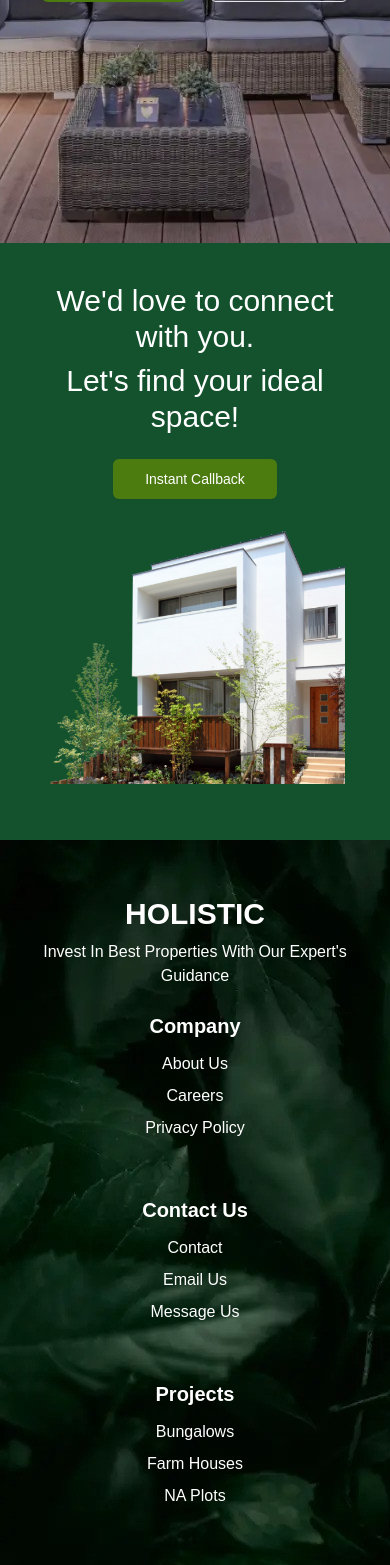
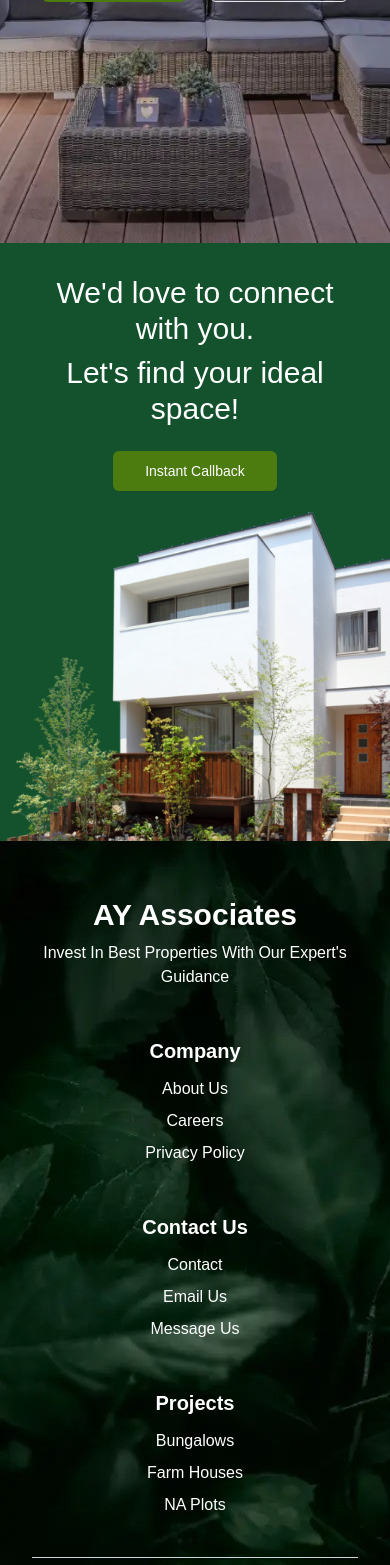
Before and after one commit to dev-kingz/ayassociates, a Next.js app: page / in a window 390 px wide. Shown: the part 432-1997 px from the top of the page. Built offline with nearby package versions, Linux system fonts and the light colour scheme.

Commit message:
Updated Styling

```diff
--- a/src/app/page.tsx
+++ b/src/app/page.tsx
@@ -17,7 +17,7 @@ export default function Home() {
             <Button
               variant="secondary"
               size="lg"
-              className="shadow-xl bg-secondary text-white hover:bg-green-600"
+              className="shadow-xl bg-secondary text-white"
             >
               Enquire Now
             </Button>
--- a/src/components/Footer/index.tsx
+++ b/src/components/Footer/index.tsx
@@ -6,8 +6,8 @@ import SocialIcons from "../Icons/SocialIcons";
 export function Footer() {
   return (
     <footer className="Footer flex w-full flex-col bg-neutral-950 text-white">
-      <section className="TopSection relative flex flex-col md:flex-row md:justify-between md:items-center py-10 px-8 sm:px-36 bg-primary">
-        <div className="flex flex-col self-stretch items-center gap-6 md:gap-12">
+      <section className="TopSection relative flex flex-col md:flex-row md:justify-between md:items-center pt-8 sm:py-10 sm:px-36 bg-primary">
+        <div className="flex flex-col self-stretch items-center sm:items-start gap-6 md:gap-12 px-8 ">
           <div className="TopSectionText flex flex-col gap-2 text-center md:text-left">
             <h1 className="text-3xl md:text-4xl font-medium">
               We&apos;d love to connect with you.
@@ -20,41 +20,33 @@ export function Footer() {
             <Button
               variant="secondary"
               size="lg"
-              className="bg-secondary text-white hover:text-lime-800 mx-auto md:mx-0"
+              className="bg-secondary text-white hover:text-white"
             >
               Instant Callback
             </Button>
           </Link>
         </div>
-        <div className="hidden md:block">
+        <div className="sm:hidden md:block">
           <Image
             width={"500"}
             height={"500"}
             src="/gallery/images/footer-house-image.png"
             alt="House"
-            className="absolute right-0 bottom-0"
+            className="sm:absolute sm:right-0 sm:bottom-0"
           />
         </div>
-        <div className="md:hidden flex justify-center py-4">
-        <Image
-          width={"300"}
-          height={"300"}
-          src="/gallery/images/footer-house-image.png"
-          alt="House"
-        />
-      </div>
       </section>
       <section className="BottomSection flex flex-col md:justify-around bg-footer py-10 px-8 sm:px-36">
-        <div className="Content py-4 flex flex-col sm:flex-row justify-between">
+        <div className="Content py-4 flex flex-col sm:flex-row justify-between gap-6">
           <div className="Logo&Text mb-6 md:mb-0 text-center md:text-left">
             <Link href="/">
-              <h1 className="text-3xl font-bold text-white">HOLISTIC</h1>
+              <h1 className="text-3xl font-bold text-white">AY Associates</h1>
             </Link>
             <p className="mt-2 text-md">
               Invest In Best Properties With Our Expert&apos;s Guidance
             </p>
           </div>
-          <div className="QuickLinks flex flex-col sm:flex-row gap-8 sm:gap-24 text-center md:text-left">
+          <div className="QuickLinks flex flex-col sm:flex-row gap-6 sm:gap-24 text-center md:text-left">
             <div className="flex flex-col mb-6 md:mb-0 items-center sm:items-start">
               <h2 className="text-xl font-semibold mb-3">Company</h2>
               <nav className="flex flex-col space-y-2">
@@ -105,7 +97,7 @@ export function Footer() {
             </div>
           </div>
         </div>
-        <div className="SocialIcons py-8 flex flex-col self-stretch items-center sm:items-end gap-10">
+        <div className="SocialIcons sm:py-8 flex flex-col self-stretch items-center sm:items-end gap-10">
           <div className="w-full h-[1px] bg-gray-300" />
           <SocialIcons />
         </div>
```
